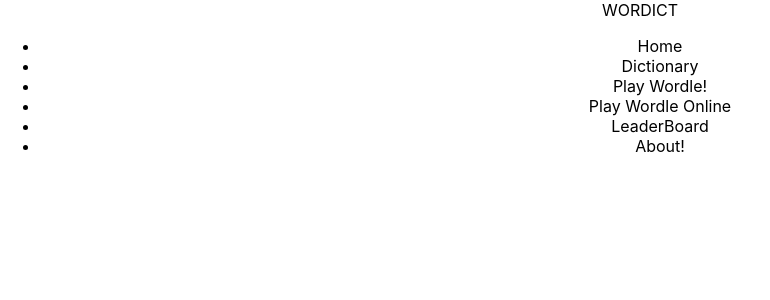
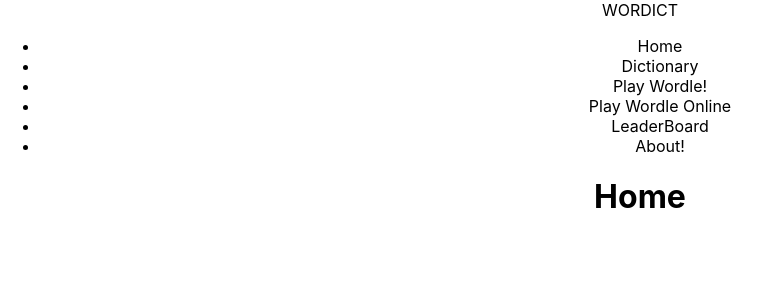
Before and after one commit to MarkProjs/wordict-project, a React (Create React App) app in the folder client/: page / in a window 1280 px wide. Shown: the top 300 px of the page, without its empty margins (0-770 px from the left). Built offline with nearby package versions, Linux system fonts and the light colour scheme.

Commit message:
Adding the Home component in App to see in screen

```diff
--- a/client/src/App.js
+++ b/client/src/App.js
@@ -1,12 +1,14 @@
 import './App.css';
 import Header from "./components/Header.js";
 import NavBar from "./components/NavBar.js";
+import Home from "./components/Home.js";
 
 function App() {
   return (
     <div className="App">
       <Header/>
       <NavBar/>
+      <Home/>
 
 
     </div>
```
